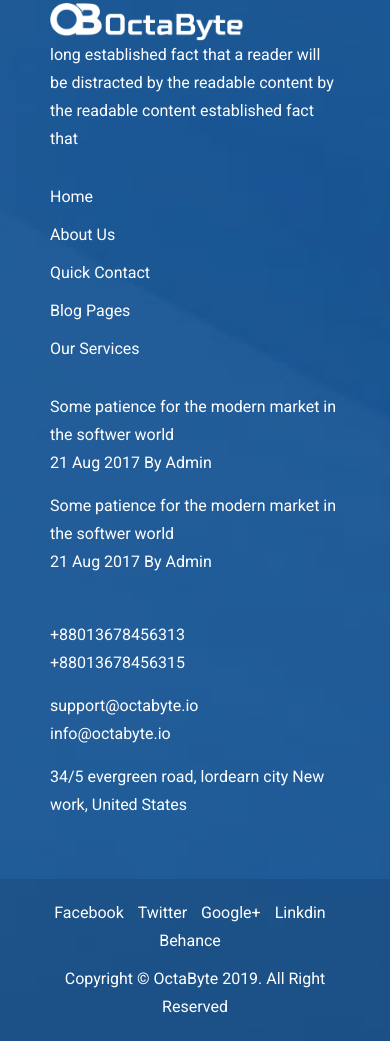
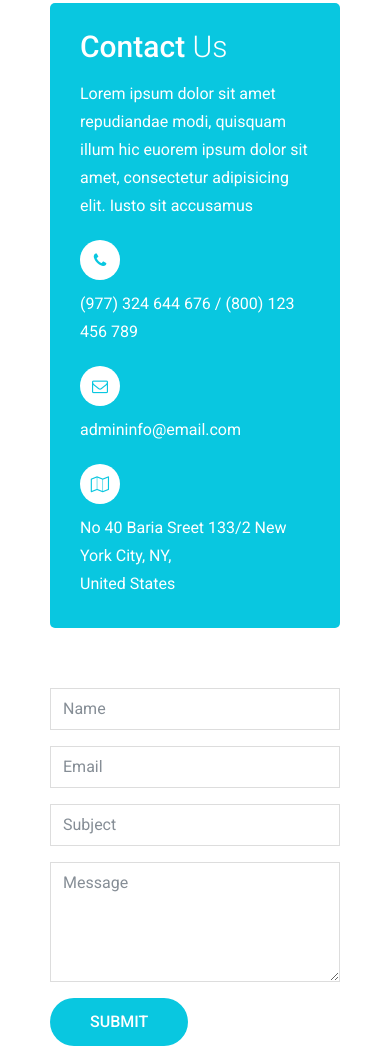
Before and after one commit to octabytes/old-offical-site, a plain HTML site: page index-3.html in a window 390 px wide. Shown: the part 9874-10927 px from the top of the page. Drawn offline with Linux system fonts and the light colour scheme; files whose address does not match are found by name.

Commit message:
Adding contact form

```diff
--- a/index-3.html
+++ b/index-3.html
@@ -48,8 +48,8 @@
                             <nav class="main-navigation">
                                 <ul>
                                     <li class="active"><a href="#slider">Home</a></li>
-                                    <li><a href="#about">About</a></li>
-                                    <li><a href="#feature">Feature</a></li>
+                                    <li><a href="#islam">Islam</a></li>
+                                    <li><a href="#services">Services</a></li>
                                     <li><a href="#screenshot">screenshot</a></li>
                                     <li><a href="#pricing">Pricing</a></li>
                                     <li><a href="#testimonial">Clients</a></li>
@@ -106,7 +106,7 @@
                                     </ul>
                                 </div>
                                 <div class="slider-inner-video">
-                                    <a href="https://www.youtube.com/watch?v=0O2aH4XLbto" class="popup-youtube"><img src="assets/images/icon/video-icon.png" alt=""></a>
+                                    <a href="REPLACE_YOUTUBE_URL" class="popup-youtube"><img src="assets/images/icon/video-icon.png" alt=""></a>
                                 </div>
                             </div>
                         </div>
@@ -118,7 +118,7 @@
     <!-- Hero Slider End -->
 
     <!-- About Area Start -->
-    <div class="about-area section-ptb" id="about">
+    <div class="about-area section-ptb" id="islam">
         <div class="container">
             <div class="row">
                 <div class="col-lg-6 col-md-12 order-1 order-lg-2">
@@ -184,7 +184,7 @@
     <!-- About Area End -->
 
     <!-- Feature Area Start -->
-    <div class="feature-area bg-grey section-ptb" id="feature">
+    <div class="feature-area bg-grey section-ptb" id="services">
         <div class="container">
             <div class="row">
                 <div class="col-lg-6 ml-auto mr-auto">
@@ -711,6 +711,54 @@
     </div>
     <!-- Our Team Aare End -->
 
+   <!-- Contact Area Start -->
+    <div class="contact-area section-ptb" id="contact">
+        <div class="container">
+            <div class="row no-gutters align-items-center">
+                <div class="col-lg-6">
+                    <div class="contact-information">
+                        <div class="contact-info">
+                            <div class="contact-title">
+                                <h2>Contact <span>Us</span></h2>
+                                <p>Lorem ipsum dolor sit amet repudiandae modi, quisquam illum hic euorem ipsum dolor sit amet, consectetur adipisicing elit. Iusto sit accusamus</p>
+                            </div>
+                            <div class="contact-address">
+                                <ul>
+                                    <li><i class="fa fa-phone"></i> <span class="information">(977) 324 644 676 / (800) 123 456 789</span></li>
+                                    <li><i class="fa fa-envelope-o"></i> <span class="information"><a href="#">admininfo@email.com</a></span></li>
+                                    <li><i class="fa fa-map-o"></i> <span class="information">No 40 Baria Sreet 133/2 New York City, NY,<br> United States</span></li>
+                                </ul>
+                            </div>
+                        </div>
+                    </div>
+                </div>
+                <div class="col-lg-6">
+                    <form class="contact-form-area" action="mail.php" method="post" id="contact-form">
+                        <div class="row contact-form">
+                            <div class="form-group col-md-12">
+                                <input name="name" class="form-control" placeholder="Name" type="text" id="name">
+                            </div>
+                            <div class="form-group col-md-12">
+                                <input name="email" class="form-control" placeholder="Email" type="email" id="email">
+                            </div>
+                            <div class="form-group col-md-12">
+                                <input name="subject" class="form-control" placeholder="Subject" type="text" id="subject">
+                            </div>
+                            <div class="form-group col-md-12">
+                                <textarea name="message" class="yourmessage form-control" placeholder="Message"></textarea>
+                            </div>
+                            <div class="submit-form form-group col-sm-12">
+                                <button class="button submit-btn" type="submit"><span>Submit</span></button>
+                                <p class="form-messege"></p>
+                            </div>
+                        </div>
+                    </form>
+                </div>
+            </div>
+        </div>
+    </div>
+    <!-- Contact Area End -->
+
     <!-- Footor Area Start -->
     <footer class="footer-area footer-bg">
         <div class="footer-top section-pt-70 section-pb">
@@ -729,10 +777,9 @@
                         <div class="footer-list">
                             <ul>
                                 <li><a href="#">Home</a></li>
-                                <li><a href="#">About Us</a></li>
+                                <li><a href="#islam">Islam</a></li>
                                 <li><a href="#">Quick Contact</a></li>
-                                <li><a href="#">Blog Pages</a></li>
-                                <li><a href="#">Our Services</a></li>
+                                <li><a href="#services">Our Services</a></li>
                             </ul>
                         </div>
                     </div>
```
